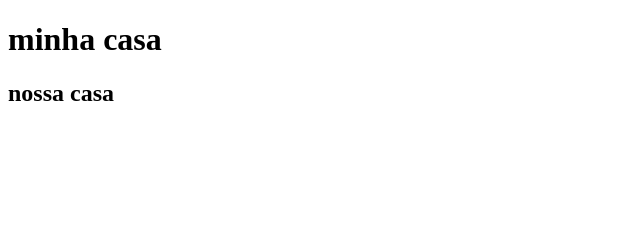
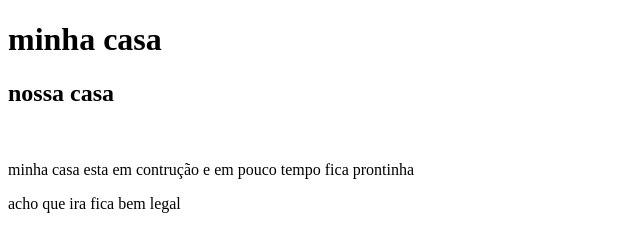
Before and after one commit to carla05102007/minha-casa, a plain HTML site: page index.html in a window 1280 px wide. Shown: the whole page, without its empty margins (0-640 px from the left). Drawn offline with Linux system fonts and the light colour scheme.

Commit message:
caso pronto

```diff
--- a/index.html
+++ b/index.html
@@ -8,5 +8,8 @@
 <body>
    <h1>minha casa</h1>
    <h2>nossa casa</h2>
+   <img src="" alt="">
+   <p>minha casa esta em contrução e em pouco tempo fica prontinha</p>
+   <p>acho que ira fica bem legal</p>
 </body>
 </html>
```
